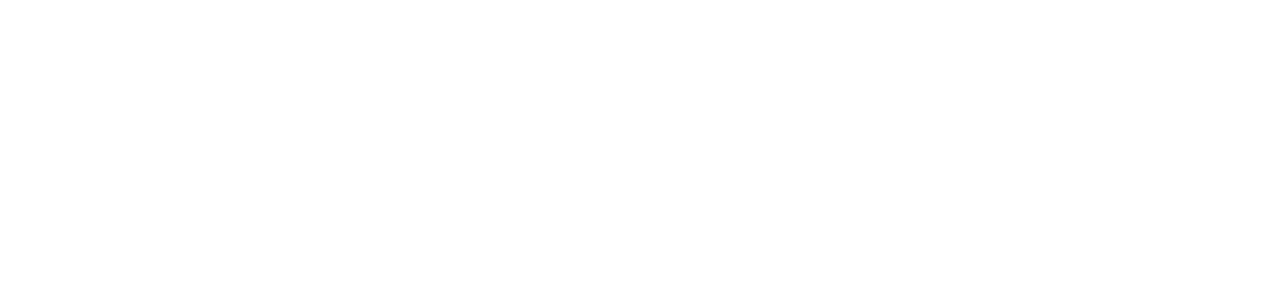
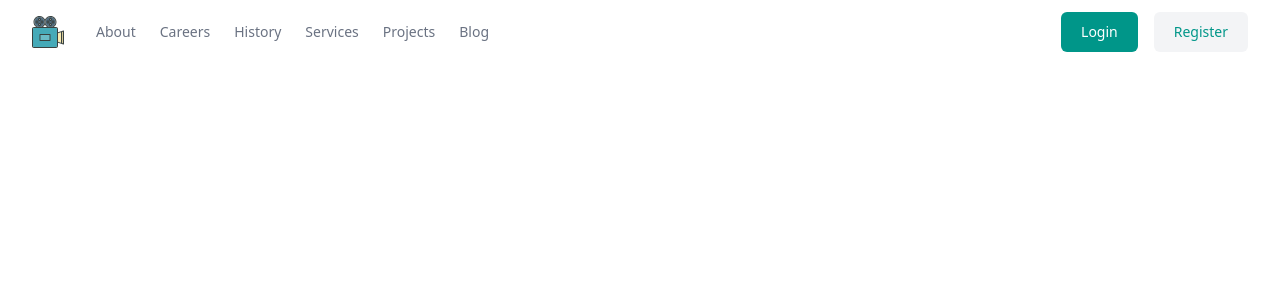
Before and after one commit to VincenzoFerraro0/webapp-react, a React (Vite) app: page / in a window 1280 px wide. Shown: the top 300 px of the page. Built offline with nearby package versions, Linux system fonts and the light colour scheme.

Commit message:
add components Header.jsx

```diff
--- a/package.json
+++ b/package.json
@@ -12,6 +12,8 @@
   "dependencies": {
     "@tailwindcss/vite": "^4.0.14",
     "axios": "^1.8.3",
+    "i": "^0.3.7",
+    "npm": "^11.2.0",
     "react": "^19.0.0",
     "react-dom": "^19.0.0",
     "react-router-dom": "^7.3.0",
--- a/src/App.jsx
+++ b/src/App.jsx
@@ -1,9 +1,9 @@
-
+import Header from "./section/Header"
 function App() {
 
   return (
     <>
-
+    <Header />
     </>
   )
 }
--- /dev/null
+++ b/src/section/Header.jsx
@@ -0,0 +1,79 @@
+import logo from '../assets/img/camera.svg'
+
+export default function Header() {
+    return (
+        <header className="bg-white">
+            <div className="mx-auto flex h-16 max-w-screen-xl items-center gap-8 px-4 sm:px-6 lg:px-8">
+                <a className="block text-teal-600" >
+                    <img className="h-8"  src={logo}>
+
+                    </img>
+                </a>
+
+                <div className="flex flex-1 items-center justify-end md:justify-between">
+                    <nav aria-label="Global" className="hidden md:block">
+                        <ul className="flex items-center gap-6 text-sm">
+                            <li>
+                                <a className="text-gray-500 transition hover:text-gray-500/75" href="#"> About </a>
+                            </li>
+
+                            <li>
+                                <a className="text-gray-500 transition hover:text-gray-500/75" href="#"> Careers </a>
+                            </li>
+
+                            <li>
+                                <a className="text-gray-500 transition hover:text-gray-500/75" href="#"> History </a>
+                            </li>
+
+                            <li>
+                                <a className="text-gray-500 transition hover:text-gray-500/75" href="#"> Services </a>
+                            </li>
+
+                            <li>
+                                <a className="text-gray-500 transition hover:text-gray-500/75" href="#"> Projects </a>
+                            </li>
+
+                            <li>
+                                <a className="text-gray-500 transition hover:text-gray-500/75" href="#"> Blog </a>
+                            </li>
+                        </ul>
+                    </nav>
+
+                    <div className="flex items-center gap-4">
+                        <div className="sm:flex sm:gap-4">
+                            <a
+                                className="block rounded-md bg-teal-600 px-5 py-2.5 text-sm font-medium text-white transition hover:bg-teal-700"
+                                href="#"
+                            >
+                                Login
+                            </a>
+
+                            <a
+                                className="hidden rounded-md bg-gray-100 px-5 py-2.5 text-sm font-medium text-teal-600 transition hover:text-teal-600/75 sm:block"
+                                href="#"
+                            >
+                                Register
+                            </a>
+                        </div>
+
+                        <button
+                            className="block rounded-sm bg-gray-100 p-2.5 text-gray-600 transition hover:text-gray-600/75 md:hidden"
+                        >
+                            <span className="sr-only">Toggle menu</span>
+                            <svg
+                                xmlns="http://www.w3.org/2000/svg"
+                                className="size-5"
+                                fill="none"
+                                viewBox="0 0 24 24"
+                                stroke="currentColor"
+                                strokeWidth="2"
+                            >
+                                <path strokeLinecap="round" strokeLinejoin="round" d="M4 6h16M4 12h16M4 18h16" />
+                            </svg>
+                        </button>
+                    </div>
+                </div>
+            </div>
+        </header>
+    )
+};
```
Also changed, not shown: 1 other file (tests, documents, lock files or other folders).
